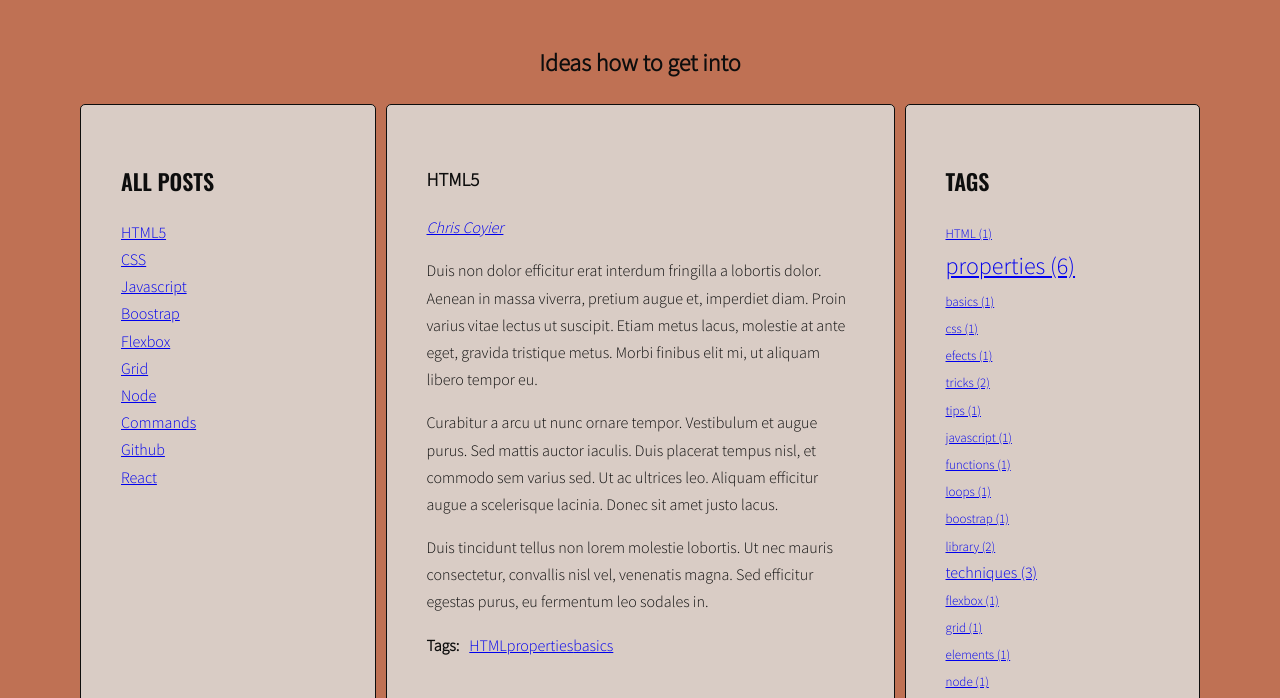
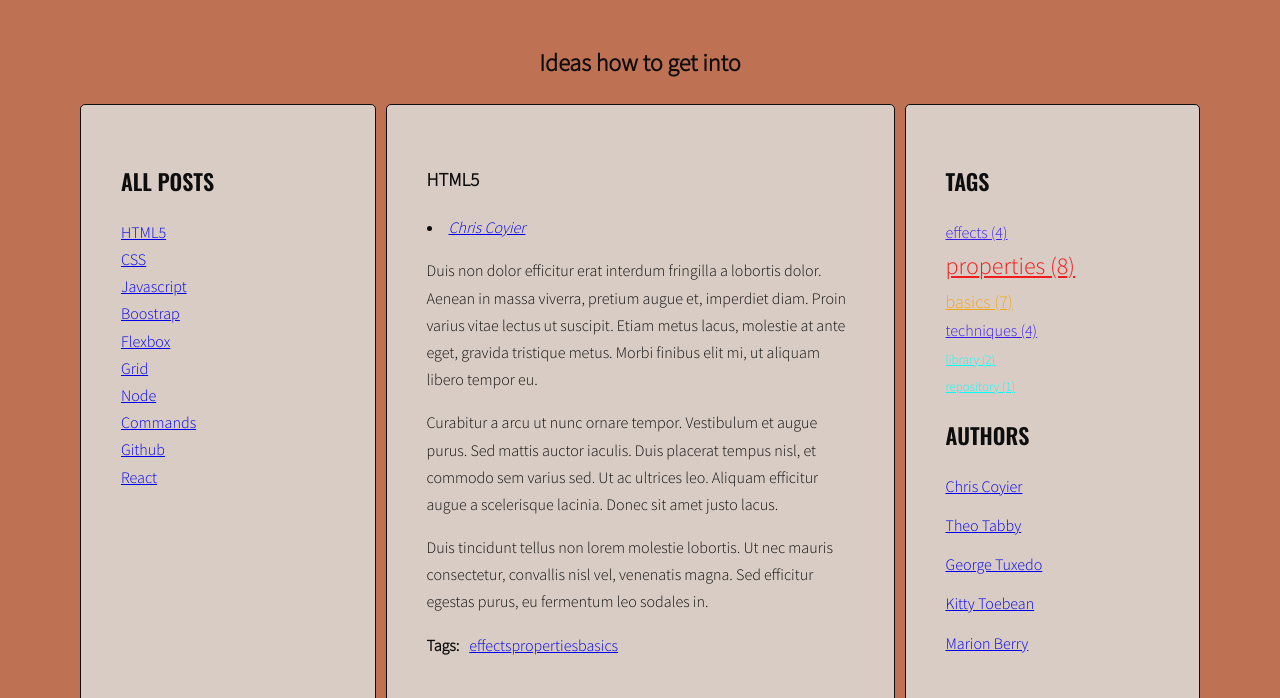
Before and after one commit to OwcaTyBaranie/javascript-blog, a website: page index.html in a window 1280 px wide. Shown: the part 220-918 px from the top of the page. Drawn offline with nearby package versions, Linux system fonts and the light colour scheme.

Commit message:
Generate authors in right column

```diff
--- a/index.html
+++ b/index.html
@@ -20,7 +20,7 @@
         </ul>
       </aside>
       <section class="posts">
-        <article class="post active" id="article-1" data-tags="HTML properties basics" data-author="Chris Coyier">
+        <article class="post active" id="article-1" data-tags="effects properties basics" data-author="Chris Coyier">
           <h3 class="post-title">HTML5</h3>
           <p class="post-author"></p>
           <div class="post-content">
@@ -34,7 +34,7 @@
             </ul>
           </div>
         </article>
-        <article class="post" id="article-2" data-tags="css efects tricks tips" data-author="Theo Tabby">
+        <article class="post" id="article-2" data-tags="effects properties basics" data-author="Theo Tabby">
           <h3 class="post-title">CSS</h3>
           <p class="post-author"></p>
           <div class="post-content">
@@ -48,7 +48,7 @@
             </ul>
           </div>
         </article>
-        <article class="post" id="article-3" data-tags="javascript properties functions loops" data-author="George Tuxedo">
+        <article class="post" id="article-3" data-tags="properties basics techniques effects" data-author="George Tuxedo">
           <h3 class="post-title">Javascript</h3>
           <p class="post-author"></p>
           <div class="post-content">
@@ -62,7 +62,7 @@
             </ul>
           </div>
         </article>
-        <article class="post" id="article-4" data-tags="boostrap properties library techniques" data-author="Kitty Toebean">
+        <article class="post" id="article-4" data-tags="properties library techniques" data-author="Kitty Toebean">
           <h3 class="post-title">Boostrap</h3>
           <p class="post-author"></p>
           <div class="post-content">
@@ -76,7 +76,7 @@
             </ul>
           </div>
         </article>
-        <article class="post" id="article-5" data-tags="flexbox properties tricks techniques" data-author="Marion Berry">
+        <article class="post" id="article-5" data-tags="properties basics techniques" data-author="Marion Berry">
           <h3 class="post-title">Flexbox</h3>
           <p class="post-author"></p>
           <div class="post-content">
@@ -92,7 +92,7 @@
             </ul>
           </div>
         </article>
-        <article class="post" id="article-6" data-tags="grid elements properties techniques" data-author="George Tuxedo">
+        <article class="post" id="article-6" data-tags="effects properties techniques" data-author="George Tuxedo">
           <h3 class="post-title">Grid</h3>
           <p class="post-author"></p>
           <div class="post-content">
@@ -108,7 +108,7 @@
             </ul>
           </div>
         </article>
-        <article class="post" id="article-7" data-tags="node properties build task runner" data-author="Kitty Toebean">
+        <article class="post" id="article-7" data-tags="properties basics" data-author="Kitty Toebean">
           <h3 class="post-title">Node</h3>
           <p class="post-author"></p>
           <div class="post-content">
@@ -124,7 +124,7 @@
             </ul>
           </div>
         </article>
-        <article class="post" id="article-8" data-tags="basic comands" data-author="Theo Tabby">
+        <article class="post" id="article-8" data-tags="basics" data-author="Theo Tabby">
           <h3 class="post-title">Commands</h3>
           <p class="post-author"></p>
           <div class="post-content">
@@ -140,7 +140,7 @@
             </ul>
           </div>
         </article>
-        <article class="post" id="article-9" data-tags="github repository version control" data-author="Marion Berry">
+        <article class="post" id="article-9" data-tags="repository basics properties" data-author="Marion Berry">
           <h3 class="post-title">Github</h3>
           <p class="post-author"></p>
           <div class="post-content">
@@ -156,7 +156,7 @@
             </ul>
           </div>
         </article>
-        <article class="post" id="article-10" data-tags="react tools library" data-author="George Tuxedo">
+        <article class="post" id="article-10" data-tags="library" data-author="George Tuxedo">
           <h3 class="post-title">React</h3>
           <p class="post-author"></p>
           <div class="post-content">
--- a/js/script.js
+++ b/js/script.js
@@ -5,6 +5,7 @@ const optArticleSelector = '.post',
   optTitleListSelector = '.titles',
   optArticleTagsSelector = '.post-tags .list',
   optArticleAuthorSelector = '.post-author',
+  optAuthorsListSelector = '.authors.list',
   optCloudClassCount = 4,
   optCloudClassPrefix = 'tag-size-',
   // eslint-disable-next-line no-unused-vars
@@ -178,20 +179,49 @@ function addClickListenersToTags(){
 addClickListenersToTags();
 
 function generateAuthors() {
-  console.log('Author generated!');
-
+  let allAuthors = {};
   const articles = document.querySelectorAll(optArticleSelector);
 
+  // Pętla dla każdego artykułu
   for (let article of articles) {
-    const wrapper = article.querySelector(optArticleAuthorSelector);
+    const author = article.getAttribute('data-author');
+    const title = article.querySelector(optTitleSelector).textContent;
 
-    if (wrapper) {
-      let authorLinkHTML = '<a href="#" class="author-link">' + article.getAttribute('data-author') + '</a>';
-      wrapper.innerHTML = authorLinkHTML;
+    // Dodaj dołączanie linków autorów
+    const authorLinkHTML = '<li><a href="#author-' + author + '">' + author + '</a></li>';
+
+    // Dodaj dołączanie linków do listy autorów
+    if (!allAuthors.hasOwnProperty(author)) {
+      allAuthors[author] = 1;
+    } else {
+      allAuthors[author]++;
     }
+
+    // Dodaj wyświetlanie linku autora
+    const authorWrapper = article.querySelector(optArticleAuthorSelector);
+    authorWrapper.innerHTML = authorLinkHTML;
+
+    // Usuń numer z tytułu artykułu
+    const titleWrapper = article.querySelector(optTitleSelector);
+    titleWrapper.textContent = title;
   }
+
+  // Znajdź listę autorów w prawej kolumnie
+  const authorsList = document.querySelector(optAuthorsListSelector);
+
+  // Utwórz zmienną dla HTML kodu linków autorów
+  let allAuthorsHTML = '';
+
+  // Rozpocznij pętlę dla każdego autora w allAuthors
+  for (let author in allAuthors) {
+    // Wygeneruj kod linka autora
+    const authorLinkHTML = '<li><a href="#author-' + author + '">' + author + '</a></li>';
+    allAuthorsHTML += authorLinkHTML;
+  }
+
+  // Dodaj HTML z allAuthorsHTML do listy autorów
+  authorsList.innerHTML = allAuthorsHTML;
 }
-
 
 function authorClickHandler(event) {
   event.preventDefault();
--- a/sass/style.scss
+++ b/sass/style.scss
@@ -150,21 +150,39 @@ body {
   }
 }
 /* Tags in Cloud */
+
+ul.tags-list {
+  list-style: none;
+  padding: 0;
+  margin: 0;
+}
+
+ul.tags-list li {
+  display: inline-block;
+  margin-right: 10px; /* Dodaj odpowiedni odstęp między tagami */
+}
+
 .tag-size-1 {
   font-size: small; /* dostosuj styl według potrzeb */
+  color:aqua;
 }
 
 .tag-size-2 {
   font-size: medium; /* dostosuj styl według potrzeb */
+  color:rgb(57, 28, 242);
+
 }
 
 .tag-size-3 {
   font-size: large; /* dostosuj styl według potrzeb */
+  color: #F2A71B;
 }
 
 .tag-size-4 {
   font-size: x-large; /* dostosuj styl według potrzeb */
+  color:hsl(0, 89%, 53%)
 }
+
 /* Media query for tablets */
 
 @media screen and (min-width: 768px) and (max-width: 1023px) {
```
Also changed, not shown: css/style.css, 1 other file.
